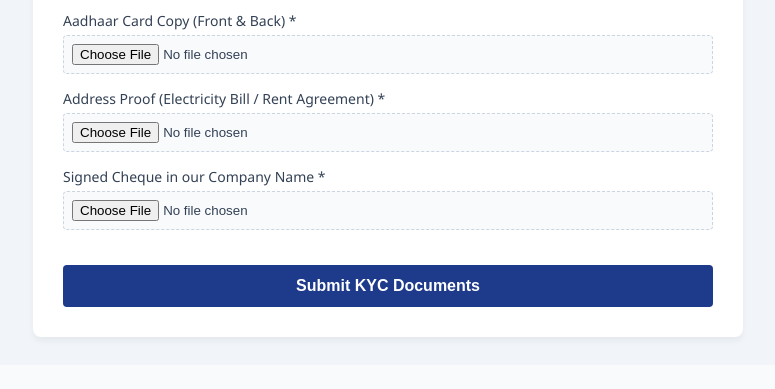
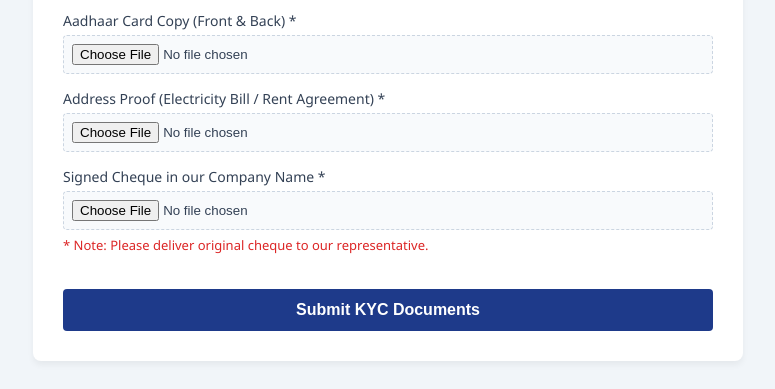
Before and after one commit to tecbm/CourierBird-KYC-Portal, a Flask app: template templates/kyc_form.html in a window 1280 px wide. Shown: the part 1237-1626 px from the top of the page, without its empty margins (252-1027 px from the left). Before the commit the page ends 1579 px from the top, so only its background shows below. Run offline with Flask 3, Linux system fonts and the light colour scheme; the template is opened without the code that fills it, so the values that code supplies are empty.

Commit message:
Add files via upload

```diff
--- a/templates/kyc_form.html
+++ b/templates/kyc_form.html
@@ -18,6 +18,9 @@
         input[type="file"] { background: #f8fafc; padding: 8px; width: 100%; border: 1px dashed #cbd5e1; border-radius: 4px; box-sizing: border-box; }
         .submit-btn { width: 100%; background: #1e3a8a; color: white; border: none; padding: 12px; font-size: 16px; font-weight: 600; border-radius: 4px; cursor: pointer; margin-top: 20px; }
         .submit-btn:hover { background: #172554; }
+
+        /* Red Note ke liye styling class */
+        .red-note { color: #dc2626; font-size: 13px; font-weight: 500; margin-top: 6px; margin-bottom: 10px; display: block; }
     </style>
 </head>
 <body>
@@ -90,6 +93,8 @@
         <div class="form-group">
             <label>Signed Cheque in our Company Name *</label>
             <input type="file" name="cheque_doc" accept=".pdf, .jpg, .jpeg, .png" required>
+            <!-- Naya Red Note Jo Cheque Ke Niche Add Hua Hai -->
+            <span class="red-note">* Note: Please deliver original cheque to our representative.</span>
         </div>
 
         <button type="submit" class="submit-btn">Submit KYC Documents</button>
```
